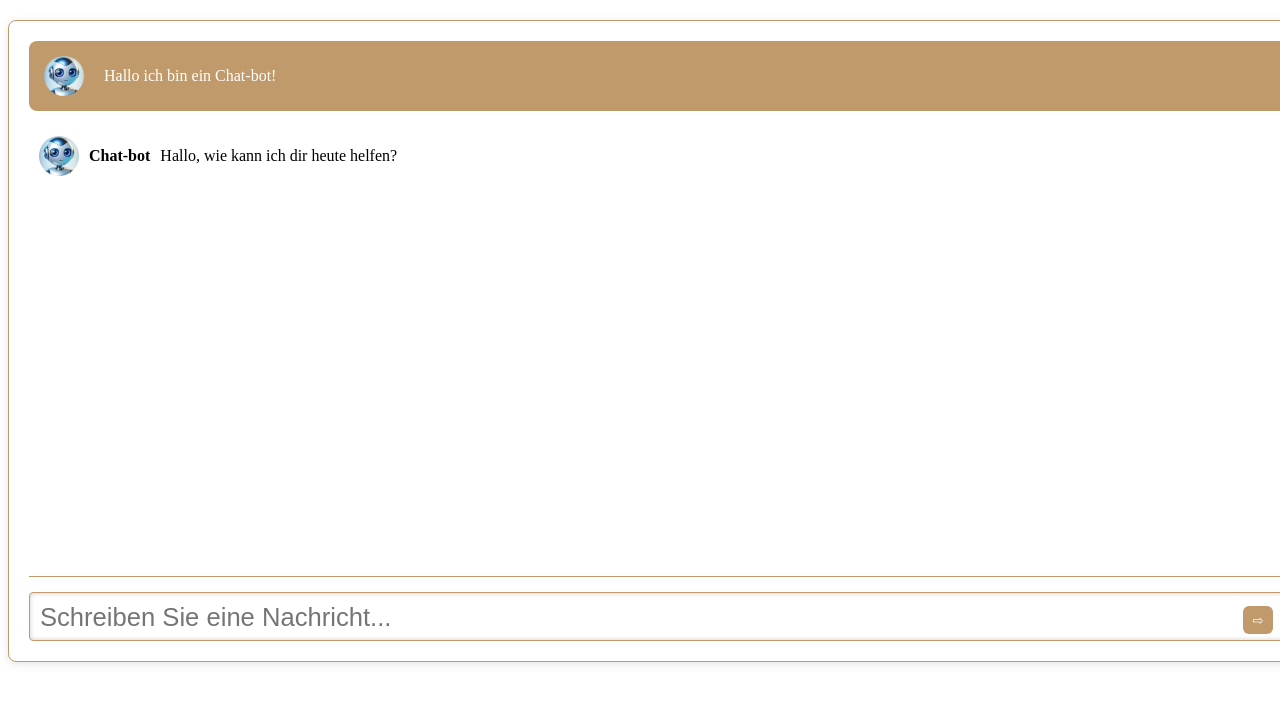
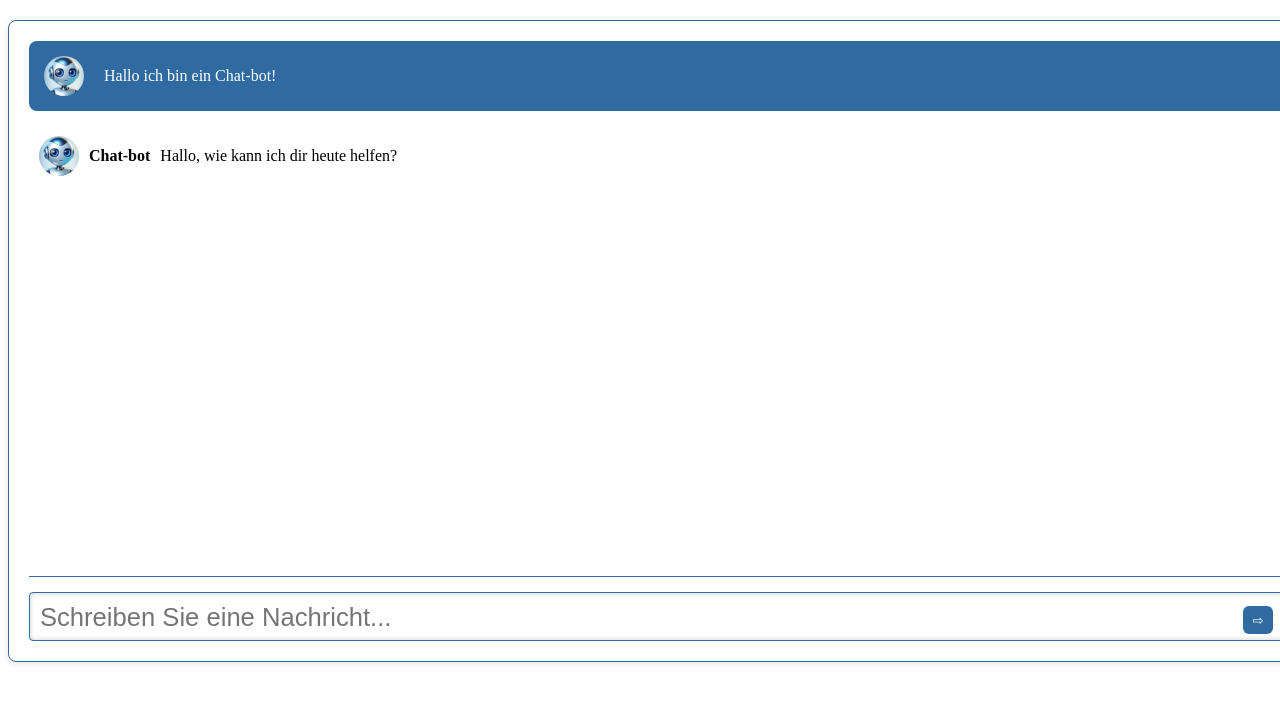
Before and after one commit to Strad5y/KIAgentenPyCharming, a plain HTML site: page dist/index.html in a window 1280 px wide. Shown: the top 702 px of the page. Drawn offline with Linux system fonts and the light colour scheme; files whose address does not match are found by name.

Commit message:
farb änderung

```diff
--- a/index.html
+++ b/dist/index.html
@@ -42,7 +42,7 @@
         /* Stil für Eingabebereich */
         #chat-input-container {
           display: flex;
-          border-top: 1px solid #C19A6B;
+          border-top: 1px solid #2F6AA0;
           position: relative;
           padding-top: 15px; /* Erhöht den Abstand zwischen der Trennlinie und dem Eingabefeld */
           max-height: 200px; /* Begrenzt das Wachstum auf die Höhe von etwa 6-8 Zeilen */
@@ -58,7 +58,7 @@
           overflow-y: auto; /* Allows scrolling when content exceeds max height */
           flex-grow: 1;
           padding: 10px;
-          border: 1px solid #C19A6B;
+          border: 1px solid #2F6AA0;
           border-radius: 4px;
           font-family: Arial, sans-serif;
           font-size: 1.6rem;
@@ -78,7 +78,7 @@
         #chat-send {
           width: 28px; /* Quadratische Größe */
           height: 28px; /* Quadratische Größe */
-          background-color: #C19A6B;
+          background-color: #2F6AA0;
           color: white;
           border: none;
           border-radius: 50%;
@@ -114,7 +114,7 @@
           min-height: 500px; /* Mindesthöhe für das Chat-Fenster */
           max-height: 80vh; /* Maximalhöhe basierend auf dem Viewport */
           padding: 20px; /* erhöhtes Padding für den gesamten Container */
-          border: 1px solid #C19A6B;
+          border: 1px solid #2F6AA0;
           }
 
 
@@ -124,7 +124,7 @@
           display: flex;
           align-items: center;
           padding: 15px;
-          background-color: #C19A6B;
+          background-color: #2F6AA0;
           color: white;
           justify-content: flex-start; /* Ändert die Ausrichtung auf Anfang */
           border-radius: 8px;
@@ -146,7 +146,7 @@
 
         #chat-input:focus {
         outline: none; /* Removes the blue outline */
-        border: 2px solid #C19A6B; /* Adds a border color on focus for a visual cue */
+        border: 2px solid #2F6AA0; /* Adds a border color on focus for a visual cue */
     }
         /* Added animations for chat messages */
         @keyframes slideIn {
@@ -204,7 +204,7 @@
 
         /* Stil für den Senden-Button */
         #chat-send {
-        background-color: #C19A6B;
+        background-color: #2F6AA0;
         color: white;
         border: none;
         border-radius: 6px; /* Leichte Rundung der Ecken */
@@ -220,7 +220,7 @@
         }
 
         .quick-reply-button {
-        background-color: #C19A6B;
+        background-color: #2F6AA0;
         color: white;
         border: none;
         border-radius: 20px;
```
